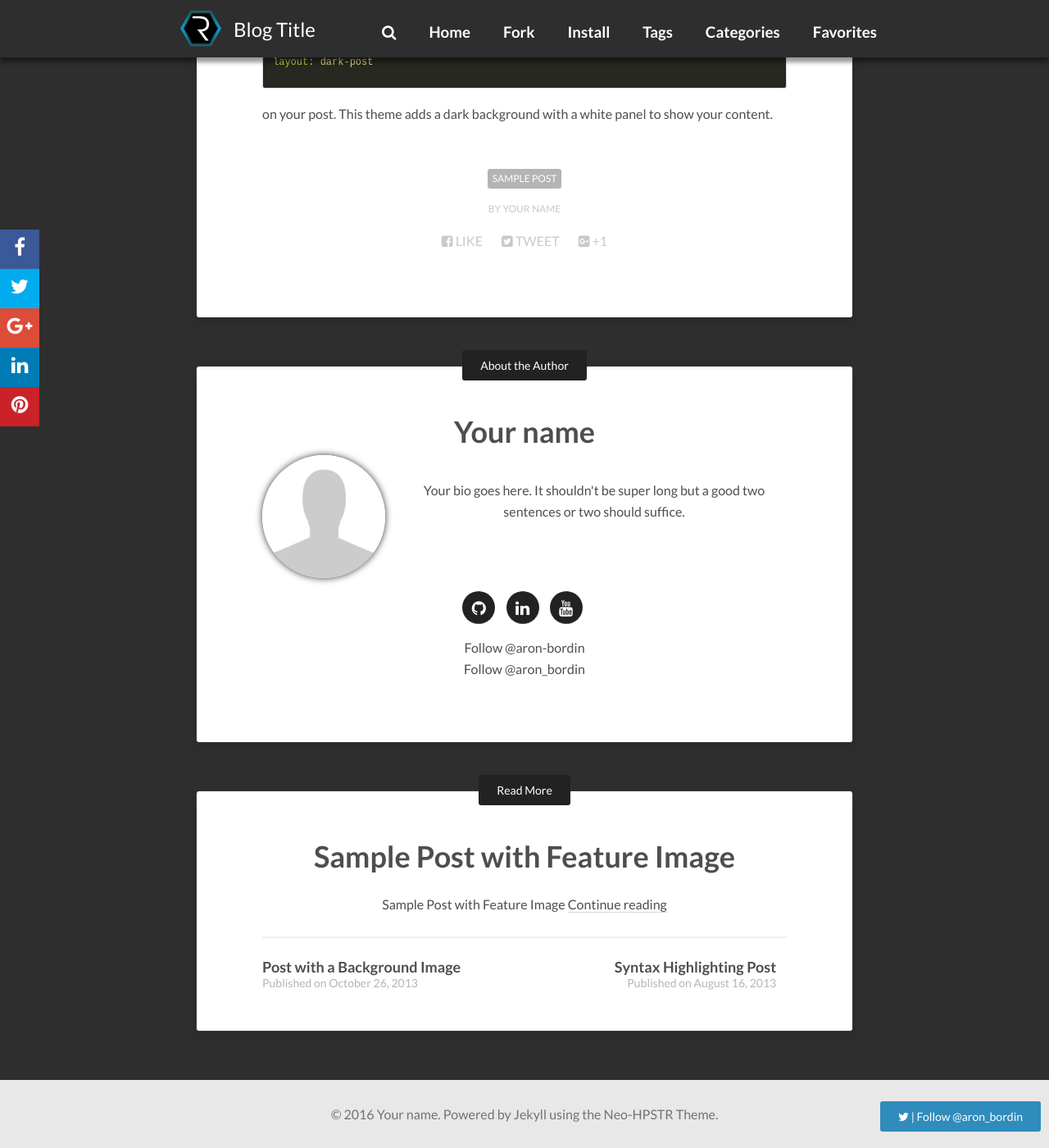
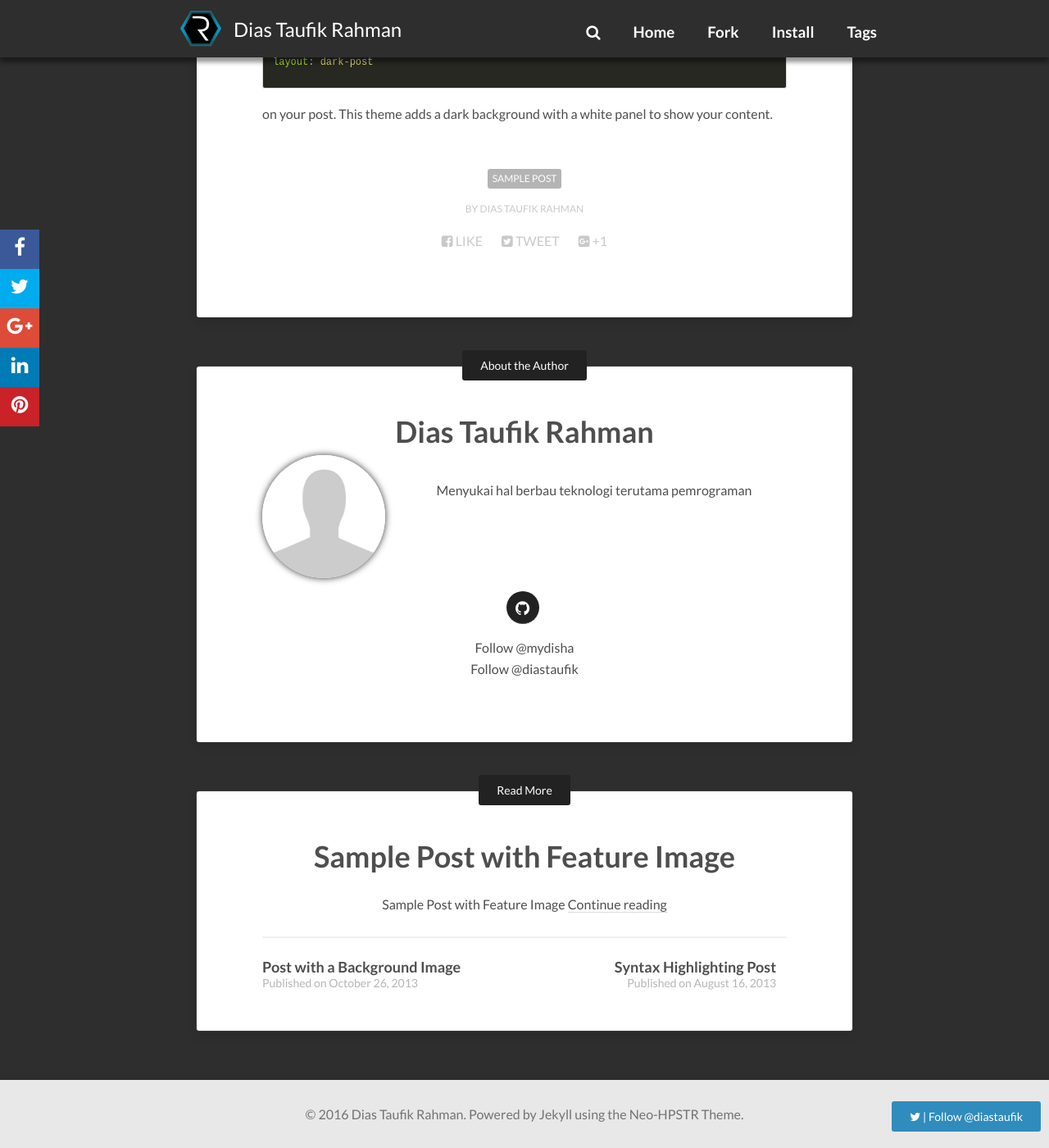
Before and after one commit to mydisha/mydisha.github.io, a Jekyll site: the page built from _posts/2013-10-28-dark-post.md, in a window 1280 px wide and 1400 px high, scrolled down 503 px. Shown: the whole window at 82% size. Built offline with Jekyll 4.4.1, drawn with Linux system fonts in a browser that asks for light colours; nearby versions of some CDN libraries; comment, search, counter and statistics services are not loaded.

Commit message:
change config

```diff
--- a/_config.yml
+++ b/_config.yml
@@ -1,5 +1,5 @@
-title:            Blog Title
-description:      Describe your website here.
+title:            Dias Taufik Rahman
+description:      Tutorial, Catatan, Tugas Kampus
 # put your disqus here
 disqus_shortname:
 reading_time:     true # if true, shows the estimated reading time for a post
@@ -8,7 +8,7 @@ logo:             images/logo.png # logo visible in the topbar
 # Your site's domain goes here (eg: //mmistakes.github.io, http://mademistakes.com, etc)
 # When testing locally leave blank or use http://localhost:4000
 
-url: http://aronbordin.com/neo-hpstr-jekyll-theme
+url: http://mydisha.github.io
 
 # draw your top menu here
 # each item must have a title and a url.
@@ -24,28 +24,18 @@ menu:
     url: '/theme-setup/'
   - title: 'Tags'
     url: '/tags'
-  - title: 'Categories'
-    url: '/categories'
-    type: 'categories'
-  - title: 'Favorites'
-    url: '#'
-    submenu:
-      - title: 'Code Highlighter'
-        url: '/intro/code-highlighting-post/'
-      - title: 'Sample Post'
-        url: '/intro/sample-post/'
 
 # Owner/author information
 owner:
-  name:           Your name
-  site:           http://aronbordin.com
+  name:           Dias Taufik Rahman
+  site:           http://mydisha.github.io
   avatar:         images/avatar.jpg
-  bio:            "Your bio goes here. It shouldn't be super long but a good two sentences or two should suffice."
-  email:          you@email.com
+  bio:            "Menyukai hal berbau teknologi terutama pemrograman"
+  email:          diastaufik@gmail.com
   # Twitter nick for use in Twitter cards and follow button.
-  twitter: aron_bordin # if no twitter in this config, the twitter follow button will be removed
+  twitter: diastaufik # if no twitter in this config, the twitter follow button will be removed
   # GitHub nick for use in follow button in author block.
-  github: aron-bordin
+  github: mydisha
 
 # Twitter account associated with the site if different from owner/author twitter account.
 # Used in Twitter cards.
@@ -54,11 +44,7 @@ twitter:
 # Social networking links used in author block underneath posts. Update and remove as you like.
 social:
   - title: "github"
-    url: "https://github.com/aron-bordin"
-  - title: "linkedin"
-    url: "https://br.linkedin.com/in/aronbordin"
-  - title: "youtube"
-    url: "https://www.youtube.com/channel/UCfnSek-9HPWOx5e2pH7VFgg"
+    url: "https://github.com/mydisha"
 # Background image to be tiled on all pages
 background:
 
@@ -69,7 +55,7 @@ google_verify:
 bing_verify:
 
 # http://en.wikipedia.org/wiki/List_of_tz_database_time_zones
-timezone:    America/New_York
+timezone:    	Asia/Jakarta
 locale:      en_US
 future:      true
 highlighter: rouge
@@ -84,7 +70,7 @@ sass:
 permalink:   /:categories/:title/
 
 # Amount of post to show on home page
-paginate: 5
+paginate: 3
 
 # if true, shows the floatting share buttons
 float_share: true
```
